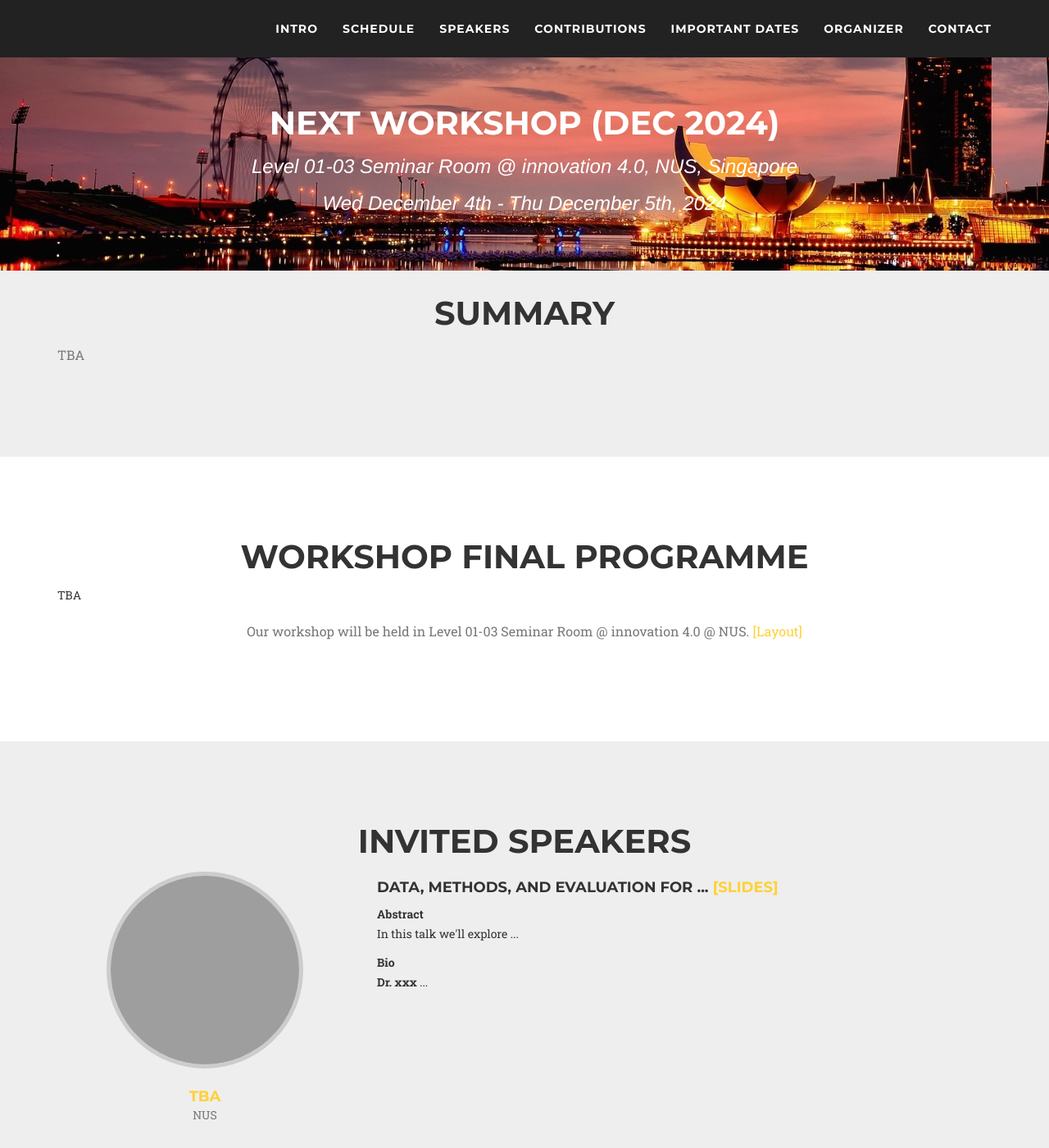
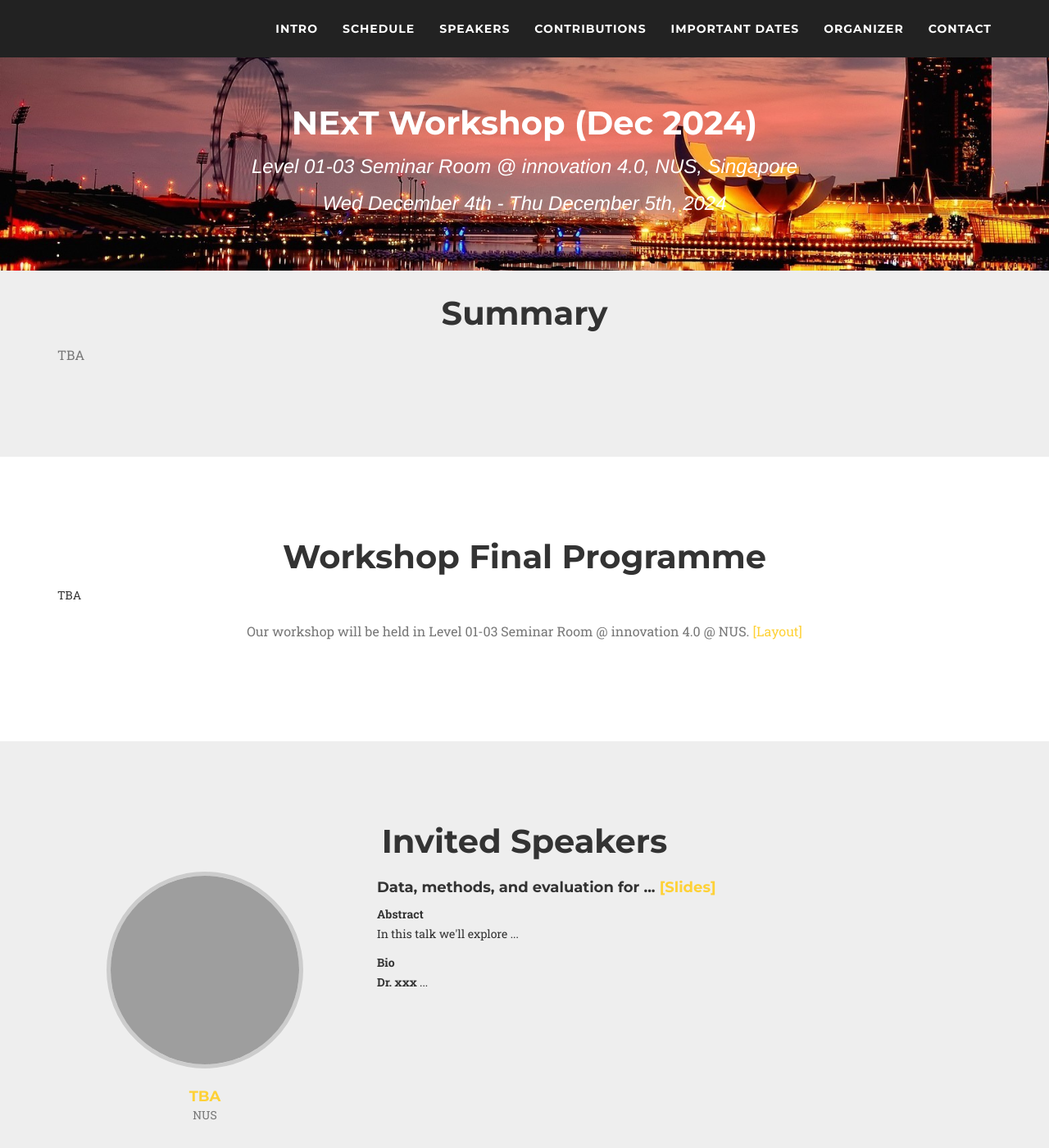
Before and after one commit to next-events/workshop-dec-2024, a Jekyll site: the page built from index.md, in a window 1280 px wide and 1400 px high. Shown: the whole window at 82% size. Built offline with Jekyll 4.4.1, drawn with Linux system fonts in a browser that asks for light colours; nearby versions of some CDN libraries; some web fonts are replaced; grey boxes are pictures that could not be loaded.

Commit message:
ban uppercase

```diff
--- a/assets/css/agency.css
+++ b/assets/css/agency.css
@@ -51,7 +51,7 @@ h4,
 h5,
 h6 {
     font-family: Montserrat, "Helvetica Neue", Helvetica, Arial, sans-serif;
-    text-transform: uppercase;
+    /* text-transform: uppercase; */
     font-weight: 700
 }
 
@@ -287,7 +287,7 @@ header .intro-text .intro-lead-in {
 
 header .intro-text .intro-heading {
     font-family: Montserrat, "Helvetica Neue", Helvetica, Arial, sans-serif;
-    text-transform: uppercase;
+    /* text-transform: uppercase; */
     font-weight: 700;
     font-size: 20px;
     line-height: 20px;
@@ -308,7 +308,7 @@ header .intro-text .intro-heading {
     }
     header .intro-text .intro-heading {
         font-family: Montserrat, "Helvetica Neue", Helvetica, Arial, sans-serif;
-        text-transform: uppercase;
+        /* text-transform: uppercase; */
         font-weight: 700;
         font-size: 40px;
         line-height: 40px;
```
